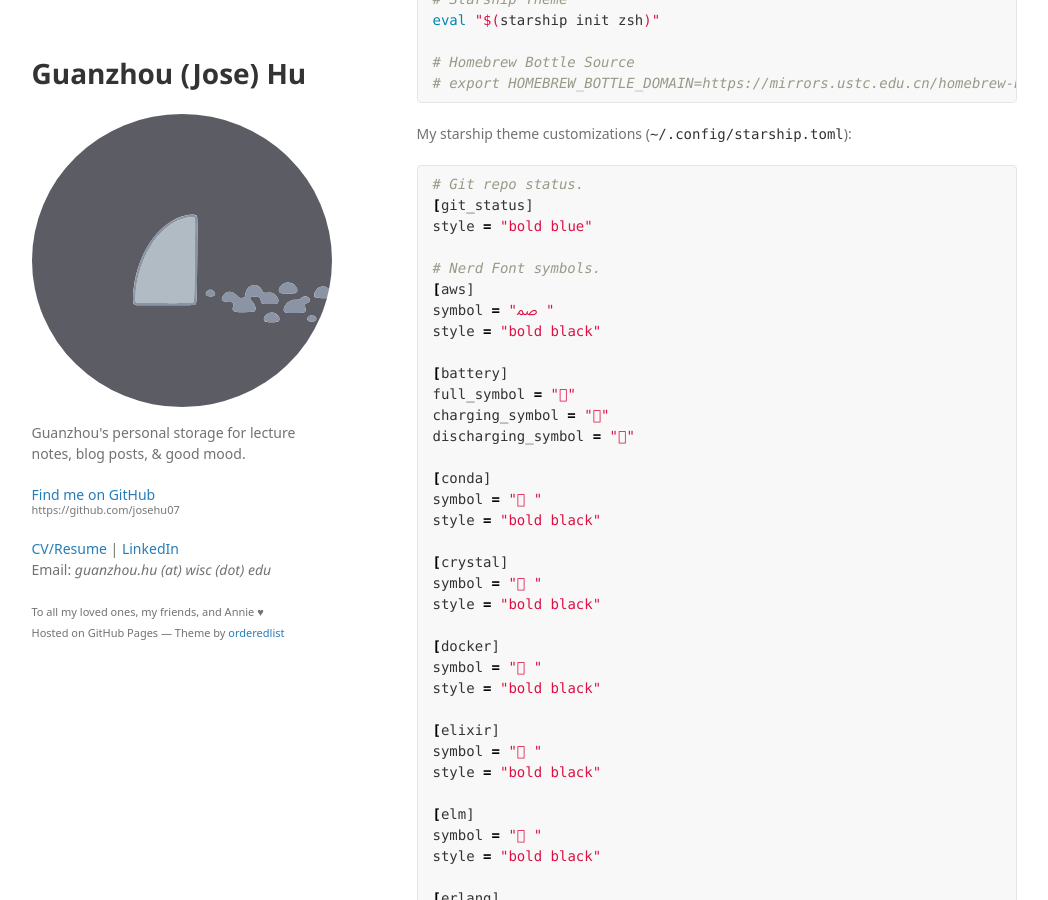
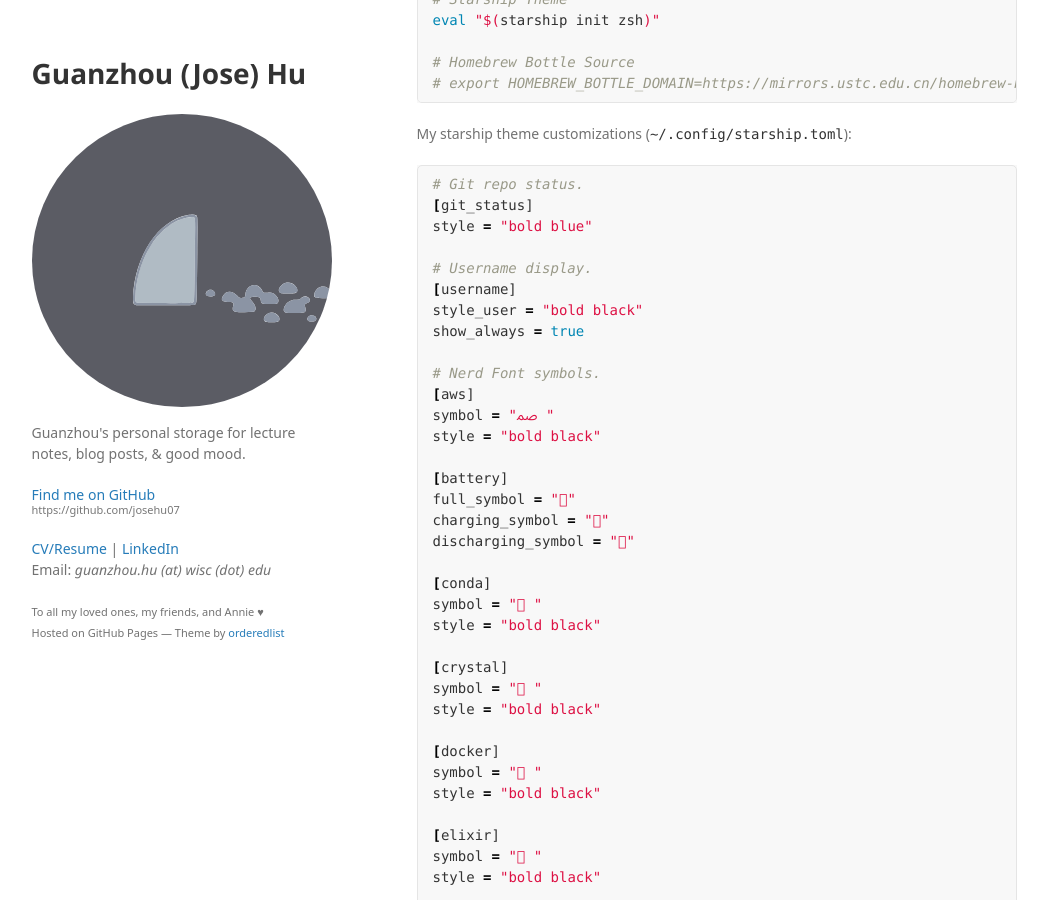
Before and after one commit to josehu07/josehu07.github.io, a Jekyll site: the page built from _posts/2020-02-10-personal-dev-environment.md, in a window 1280 px wide and 900 px high, scrolled down 1868 px. Shown: the whole window, without its empty margins (116-1164 px from the left). Built offline with Jekyll 4.4.1, drawn with Linux system fonts in a browser that asks for light colours; some web fonts are replaced; a script that is not in the unit is left out; comment, search, counter and statistics services are not loaded; some of the changed text lies outside the part shown.

Commit message:
Minor updates

```diff
--- a/_posts/2020-02-10-personal-dev-environment.md
+++ b/_posts/2020-02-10-personal-dev-environment.md
@@ -88,6 +88,11 @@ My starship theme customizations (`~/.config/starship.toml`):
 # Git repo status.
 [git_status]
 style = "bold blue"
+
+# Username display.
+[username]
+style_user = "bold black"
+show_always = true
 
 # Nerd Font symbols.
 [aws]
@@ -185,7 +190,7 @@ threshold = 20
 ### Sublime Text 3
 
 - Theme: Monokai Pro (Filter Spectrum)
-- Font: Fira Code (w/ Antalias)
+- Font: Fira Code (w/ Antaliasing & Ligatures)
 - Packages (functional):
     - Package Control
     - Package Resource Viewer
```
